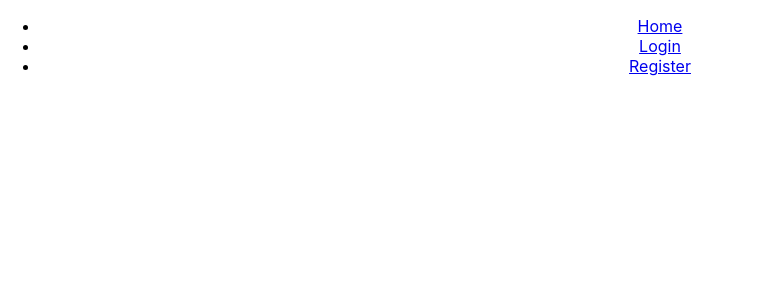
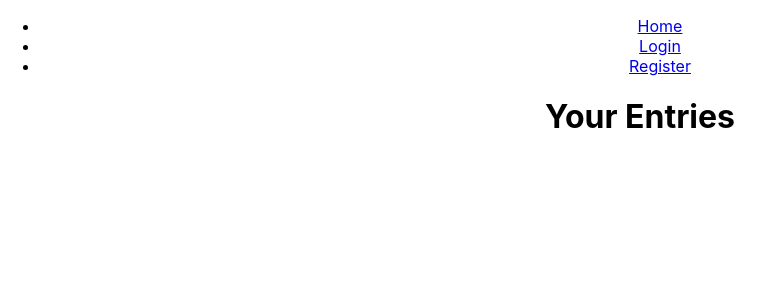
Before and after one commit to BeauCurnow/IS590R-Group2UI, a React (Create React App) app: page /entries in a window 1280 px wide. Shown: the top 300 px of the page, without its empty margins (0-774 px from the left). Built offline with nearby package versions, Linux system fonts and the light colour scheme.

Commit message:
Basic Template

```diff
--- a/src/App.tsx
+++ b/src/App.tsx
@@ -12,7 +12,8 @@ import Nav from './components/nav';
 import Login from './pages/login';
 import Register from './pages/register';
 import Home from './pages/home';
-
+import Journal from './pages/journal';
+import Entries from './pages/entries';
 function App() {
   return (
     <div className="App">
@@ -22,6 +23,8 @@ function App() {
           <Route path="/" exact component={Home}></Route>
           <Route path="/login" exact component={Login}></Route>
           <Route path="/register" exact component={Register}></Route>
+          <Route path="/journal" exact component={Journal}></Route>
+          <Route path="/entries" exact component={Entries}></Route>
         </Switch>
       </Router>
     </div>
--- /dev/null
+++ b/src/pages/entries.tsx
@@ -0,0 +1,12 @@
+import React from 'react';
+
+
+function Entries(){
+    return(
+    <div>
+        <h1>Your Entries</h1>
+    </div>)
+
+}
+
+export default Entries
--- a/src/pages/home.tsx
+++ b/src/pages/home.tsx
@@ -1,11 +1,13 @@
 import React from 'react';
 import Journal from './journal';
+import {Link} from 'react-router-dom'
 
 function Home(){
 
     return(
         <div>
-            <Journal/>
+            <div><Link to='/entries'>View Your Journal Entries</Link></div>
+            <div><Link to='/journal'>Create a New Journal</Link></div>
         </div>
     )
 }
--- a/src/pages/journal.tsx
+++ b/src/pages/journal.tsx
@@ -18,7 +18,8 @@ function Journal() {
 
     return (
         <div>
-            <button onClick={showValue}>Show value</button>
+            <div><button onClick={showValue}>Show value</button></div>
+            <div><input defaultValue="Entry Title"></input></div>
             <Editor
                 height="90vh"
                 defaultLanguage="javascript"
```
